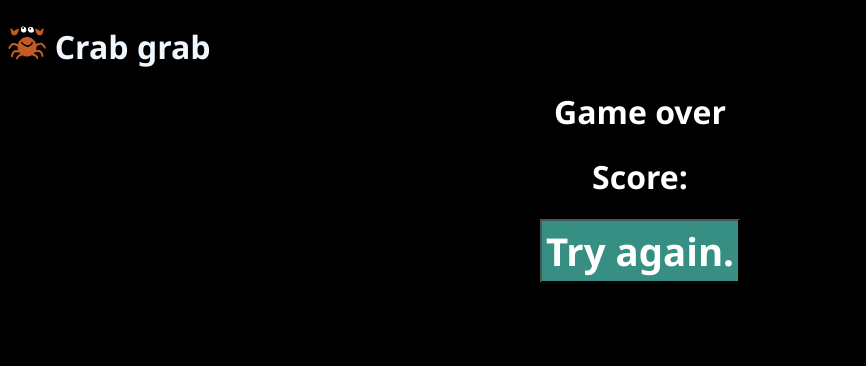
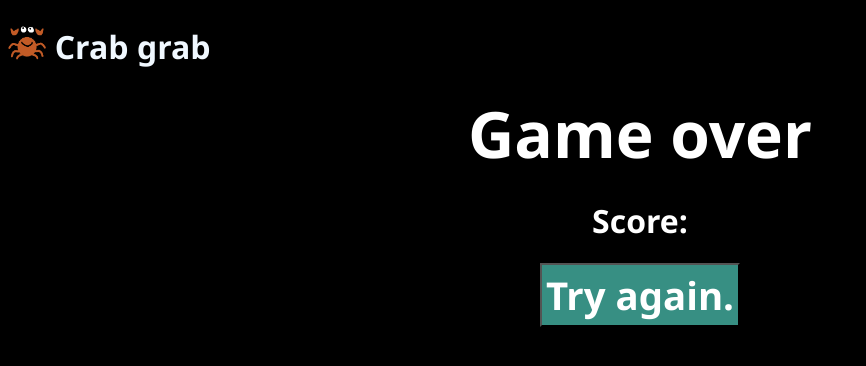
Before and after one commit to divear/crabgrab, a React (Create React App) app: page /fail in a window 1280 px wide. Shown: the top 366 px of the page, without its empty margins (0-866 px from the left). Built offline with nearby package versions, Linux system fonts and the light colour scheme.

Commit message:
added third alien

```diff
--- a/src/App.css
+++ b/src/App.css
@@ -36,3 +36,7 @@ button{
 .gameOverText{
   text-align: center;
 }
+.gameOverbigText{
+  font-size: 5vw;
+  margin: 1vw;
+}
--- a/src/components/Fail.jsx
+++ b/src/components/Fail.jsx
@@ -13,7 +13,7 @@ function Fail() {
     return (
         <div className="gameOverText">
             <title>Game over</title>
-            <h1>Game over</h1>
+            <h1 className="gameOverbigText">Game over</h1>
             <h1>Score: {score}</h1>
             <button onClick={()=> again(null)}>Try again.</button>
         </div>
--- a/src/components/Game.jsx
+++ b/src/components/Game.jsx
@@ -1,6 +1,7 @@
 import React, { useEffect, useRef, useState } from 'react'
 import alien from "./imgs/alien.png"
 import alien1 from "./imgs/alien1.png"
+import alien2 from "./imgs/alien2.png"
 import player from "./imgs/crab.png"
 
 
@@ -10,11 +11,13 @@ var score = 0
 const inter = 200
 
 const enemyImg = new Image()
-if(Math.round(Math.random())){
-  enemyImg.src = alien
-}else{
-  enemyImg.src = alien1
+const aliens = {
+  0: alien,
+  1: alien1,
+  2: alien2
 }
+enemyImg.src = aliens[Math.floor(Math.random()*4)]
+
 const playerImg = new Image()
 playerImg.src = player
 
@@ -69,11 +72,7 @@ function Game() {
 
     }
     function catched(){
-      if(Math.round(Math.random())){
-        enemyImg.src = alien
-      }else{
-        enemyImg.src = alien1
-      }
+      enemyImg.src = aliens[Math.floor(Math.random()*4)]
       enemyCoords = {
         x: Math.round(Math.random()*size/50)*50,
         y: 0
```
Also changed, not shown: src/components/imgs/alien2.png (added).
